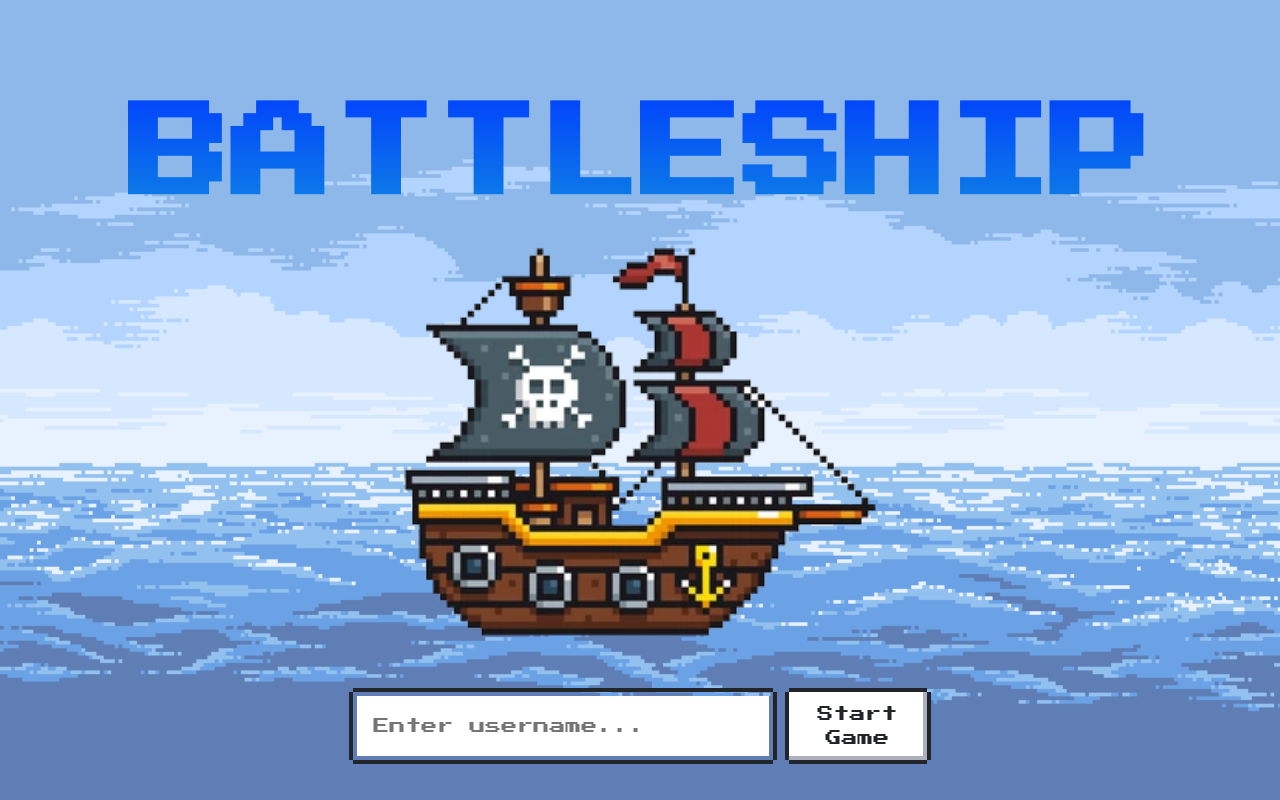
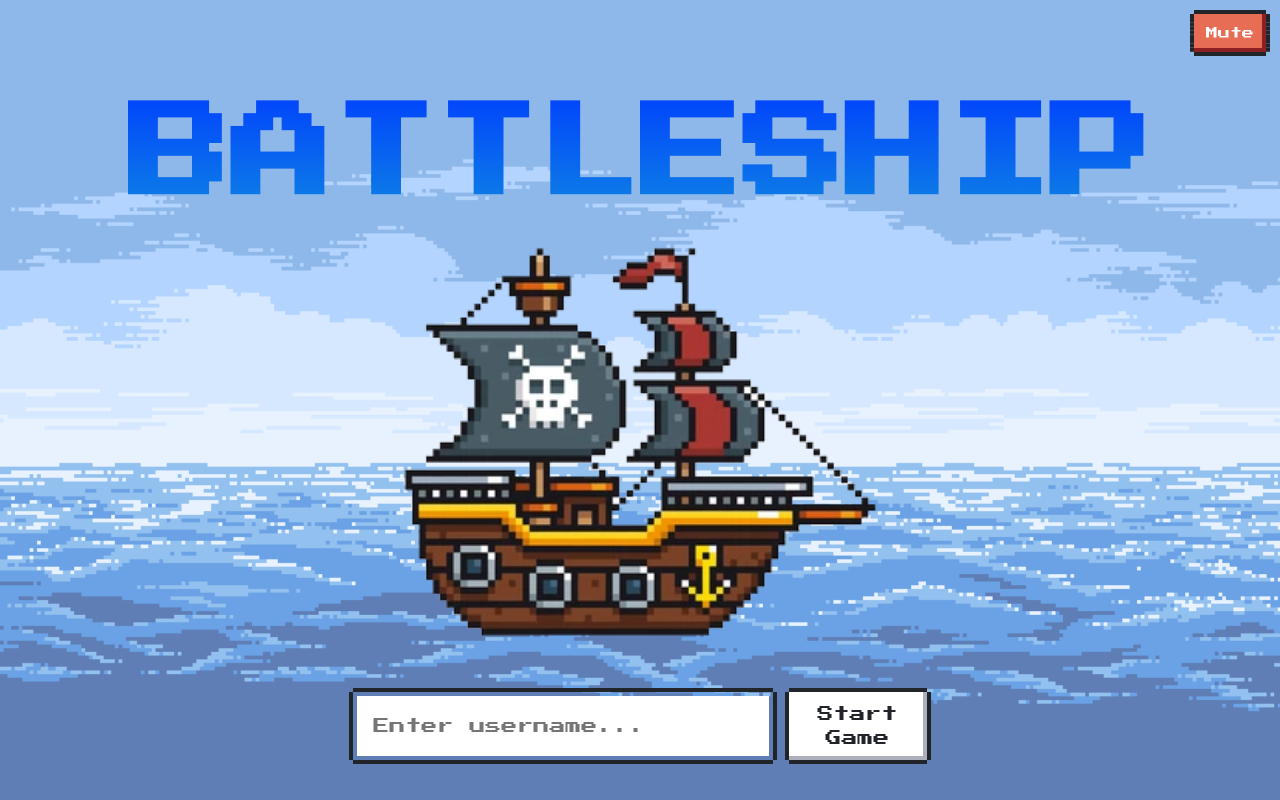
Before and after one commit to kungkotz/battleships, a React (Create React App) app: page / in a window 1280 px wide. Built offline with nearby package versions, Linux system fonts and the light colour scheme; no server answers.

Commit message:
added theme song and button for mute/unmute

```diff
--- a/src/App.jsx
+++ b/src/App.jsx
@@ -3,6 +3,7 @@ import socketio from "socket.io-client";
 import { useEffect, useState } from "react";
 import LandingPage from "./components/LandingPage";
 import GameBoard from "./components/GameBoard";
+import themeSong from "./assets/theme-song.mp3";
 
 const socket = socketio.connect(process.env.REACT_APP_SOCKET_URL);
 
@@ -13,6 +14,7 @@ function App() {
 	const [user, setUser] = useState("");
 	const [opponent, setOpponent] = useState("");
 	const [fullGame, setFullGame] = useState(false);
+	const [isMuted, setIsMuted] = useState(false);
 
 	// Handles username when player submits
 	const handleUsernameSubmit = (e) => {
@@ -39,8 +41,24 @@ function App() {
 		});
 	}, [opponent, user, username]);
 
+	useEffect(() => {}, []);
+
 	return (
 		<div className="App">
+			<div className="audio-player">
+				<audio controls={false} autoPlay={true} muted={isMuted} loop>
+					<source src={themeSong} typeof="audio/mp3" />
+				</audio>
+
+				<button
+					className={!isMuted ? "nes-btn is-error" : "nes-btn is-success"}
+					onClick={() =>
+						setIsMuted(!isMuted, console.log(`state of this button ${isMuted}`))
+					}
+				>
+					{!isMuted ? "Mute" : "Unmute"}
+				</button>
+			</div>
 			{/* when username is entered in landing page, game board will show */}
 			{username ? (
 				<GameBoard
--- a/src/App.scss
+++ b/src/App.scss
@@ -22,6 +22,17 @@
 	background-image: url(./assets/bg.png);
 	background-size: cover;
 	position: relative;
+}
+
+.audio-player {
+	position: absolute;
+	top: 10px;
+	right: 10px;
+
+	button {
+		font-size: 0.75rem;
+		z-index: 100;
+	}
 }
 
 .landing-page {
```
Also changed, not shown: 1 other file (tests, documents, lock files or other folders).
